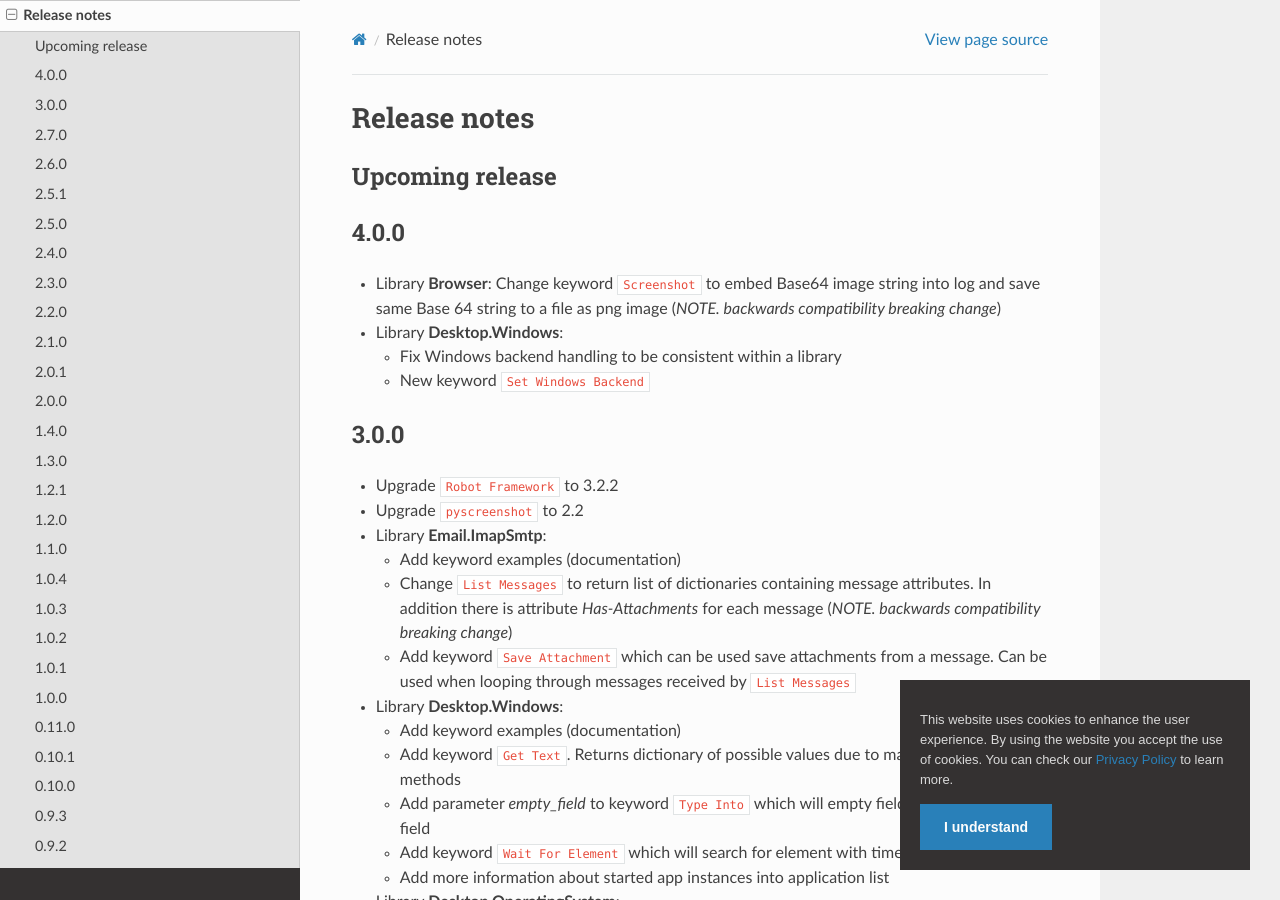
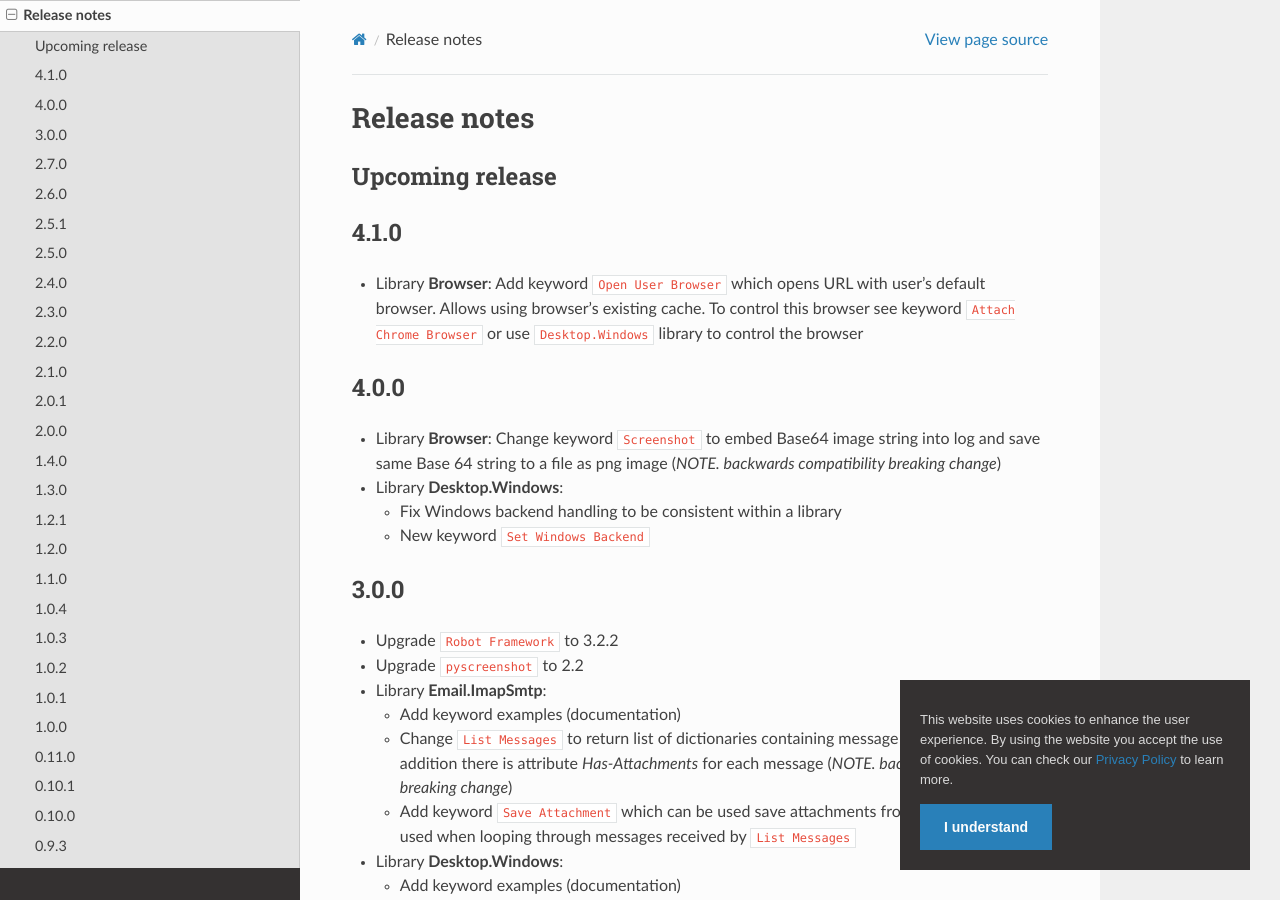
Before and after one commit to coderprovider/Framework-RPA, a Sphinx documentation site: the page built from docs/source/releasenotes.rst, in a window 1280 px wide and 900 px high. Built offline with Sphinx 7.4.7 and the Read the Docs theme 2.0.0, drawn with Linux system fonts in a browser that asks for light colours; pages that are not in the unit, such as notebooks, are missing from menus.

Commit message:
main: release 4.1.0

```diff
--- a/docs/source/releasenotes.rst
+++ b/docs/source/releasenotes.rst
@@ -3,6 +3,14 @@ Release notes
 
 Upcoming release
 ----------------
+
+4.1.0
+-----
+
+- Library **Browser**: Add keyword ``Open User Browser`` which opens URL
+  with user's default browser. Allows using browser's existing cache. To
+  control this browser see keyword ``Attach Chrome Browser`` or use
+  ``Desktop.Windows`` library to control the browser
 
 4.0.0
 -----
```
Also changed, not shown: 2 other files.
